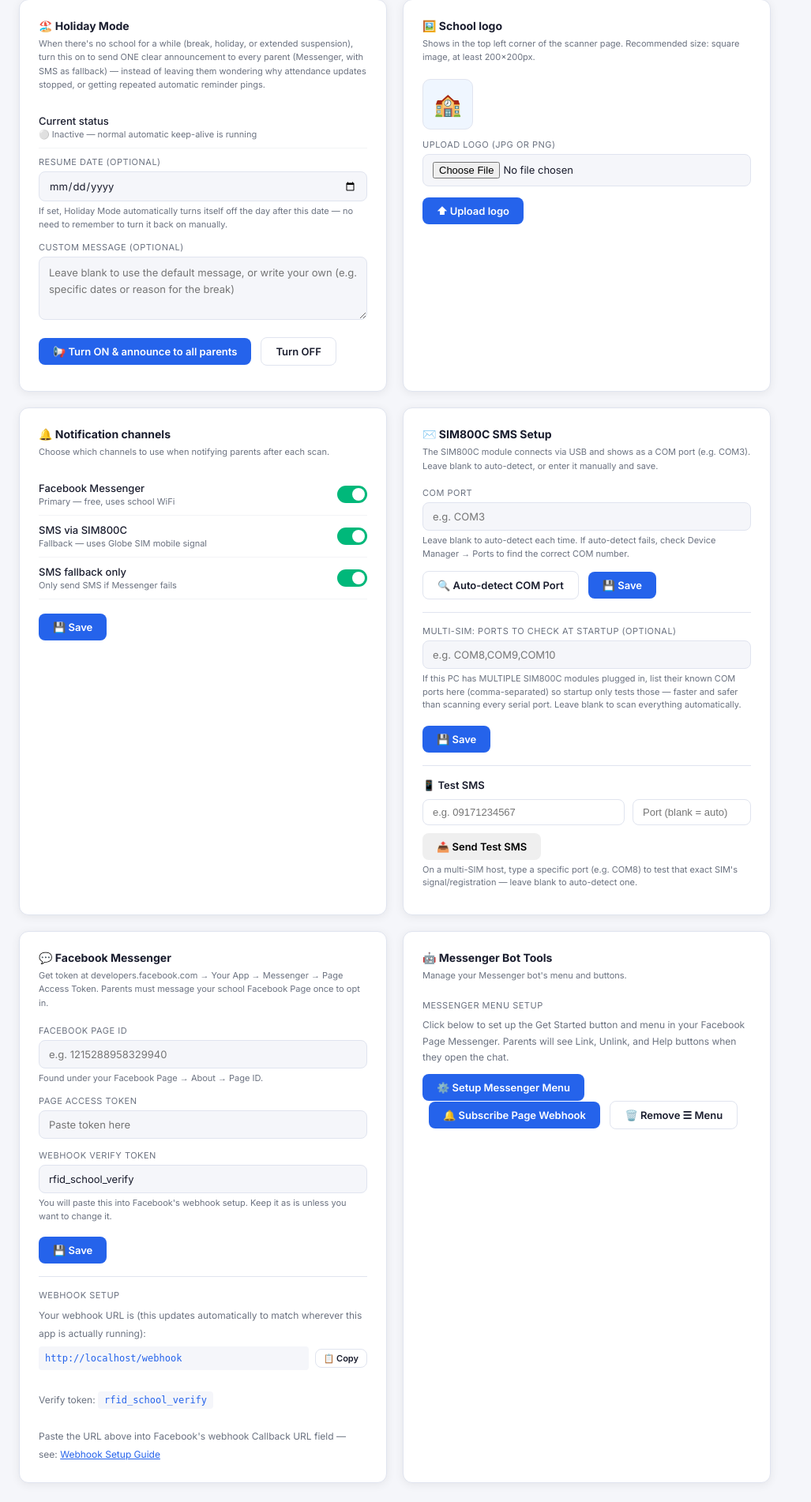
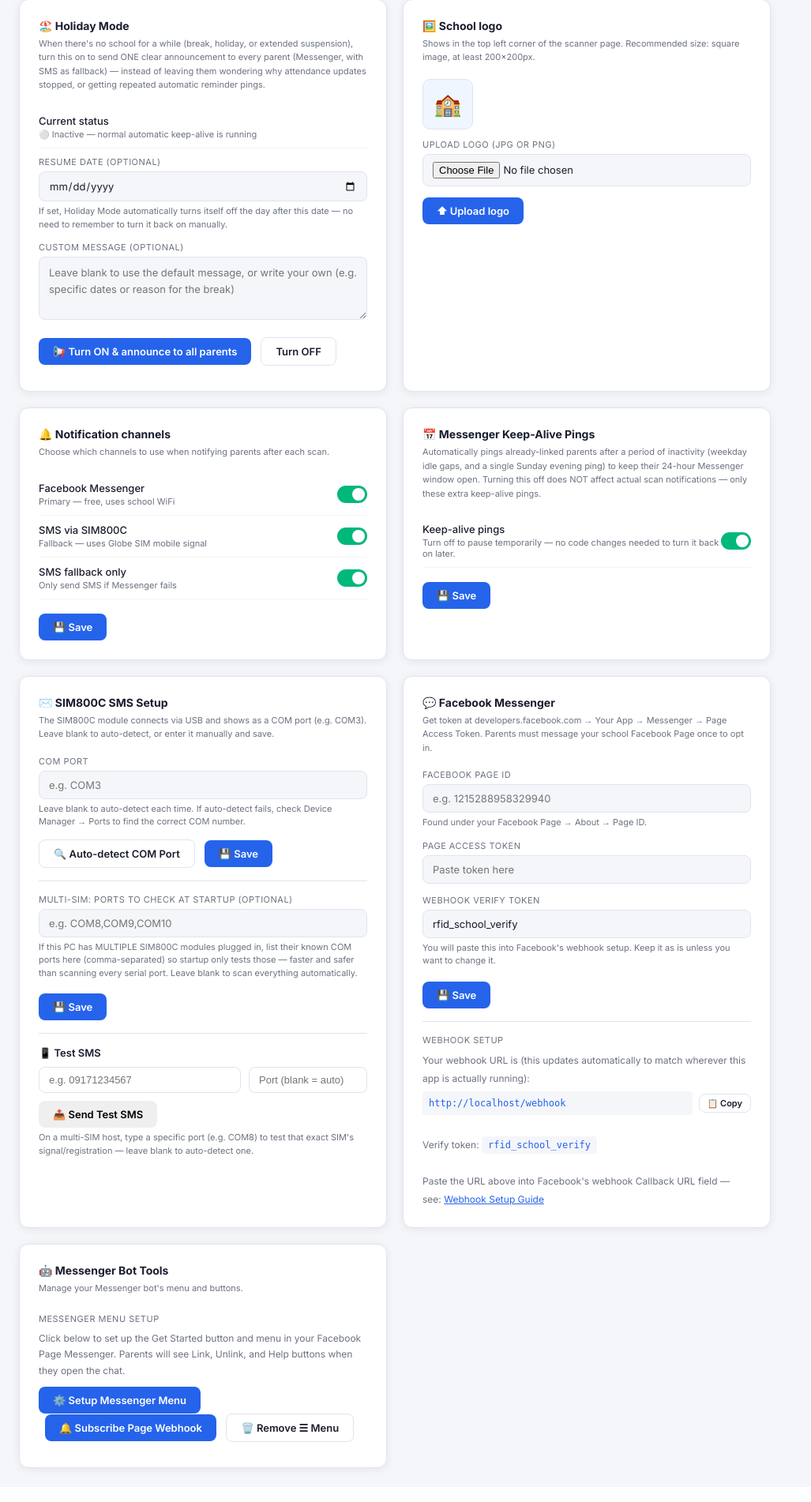
Before and after one commit to CharmeineC/Student-Attendance, a Flask app: page /settings in a window 1280 px wide. Shown: the part 402-2304 px from the top of the page at 79% size, without its empty margins (0-1027 px from the left). After the commit the page ends 2269 px from the top, so only its background shows below. Run offline with Flask 3, Linux system fonts and the light colour scheme; data that the repository does not hold is empty; some libraries are stand-ins or nearby versions.

Commit message:
Add files via upload

```diff
--- a/templates/settings.html
+++ b/templates/settings.html
@@ -170,6 +170,26 @@
     </div>
     {% endfor %}
     <div class="save-row"><button type="submit" class="btn btn-blue">💾 Save</button></div>
+    </form>
+  </div>
+
+  <!-- Keep-alive scheduler -->
+  <div class="card">
+    <div class="card-title">📅 Messenger Keep-Alive Pings</div>
+    <div class="card-desc">Automatically pings already-linked parents after a period of inactivity (weekday idle gaps, and a single Sunday evening ping) to keep their 24-hour Messenger window open. Turning this off does NOT affect actual scan notifications — only these extra keep-alive pings.</div>
+    <form method="POST" action="/settings/save" onsubmit="document.getElementById('keepalive-hidden').value = document.getElementById('keepalive-checkbox').checked ? '1' : '0'">
+      <input type="hidden" id="keepalive-hidden" name="keepalive_enabled" value="{{ settings.get('keepalive_enabled','1') }}"/>
+      <div class="toggle-row">
+        <div class="toggle-info">
+          <div class="toggle-name">Keep-alive pings</div>
+          <div class="toggle-desc">Turn off to pause temporarily — no code changes needed to turn it back on later.</div>
+        </div>
+        <label class="toggle">
+          <input type="checkbox" id="keepalive-checkbox" {% if settings.get('keepalive_enabled','1')=='1' %}checked{% endif %}/>
+          <span class="track"></span>
+        </label>
+      </div>
+      <div class="save-row"><button type="submit" class="btn btn-blue">💾 Save</button></div>
     </form>
   </div>
 
```
